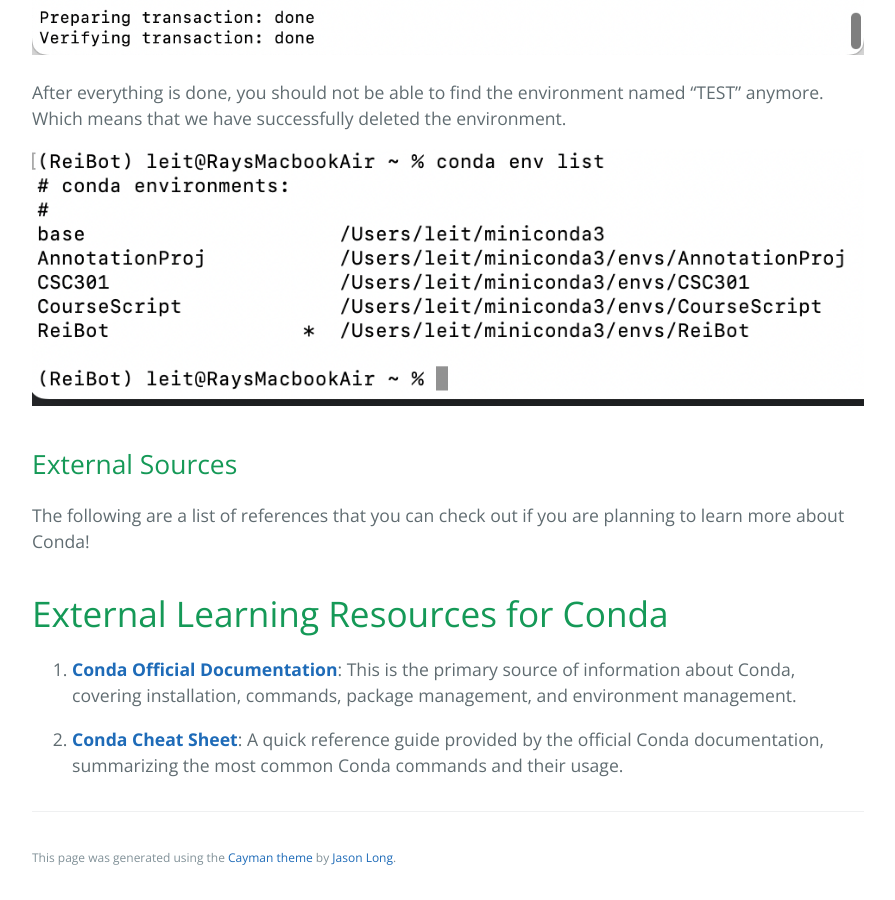
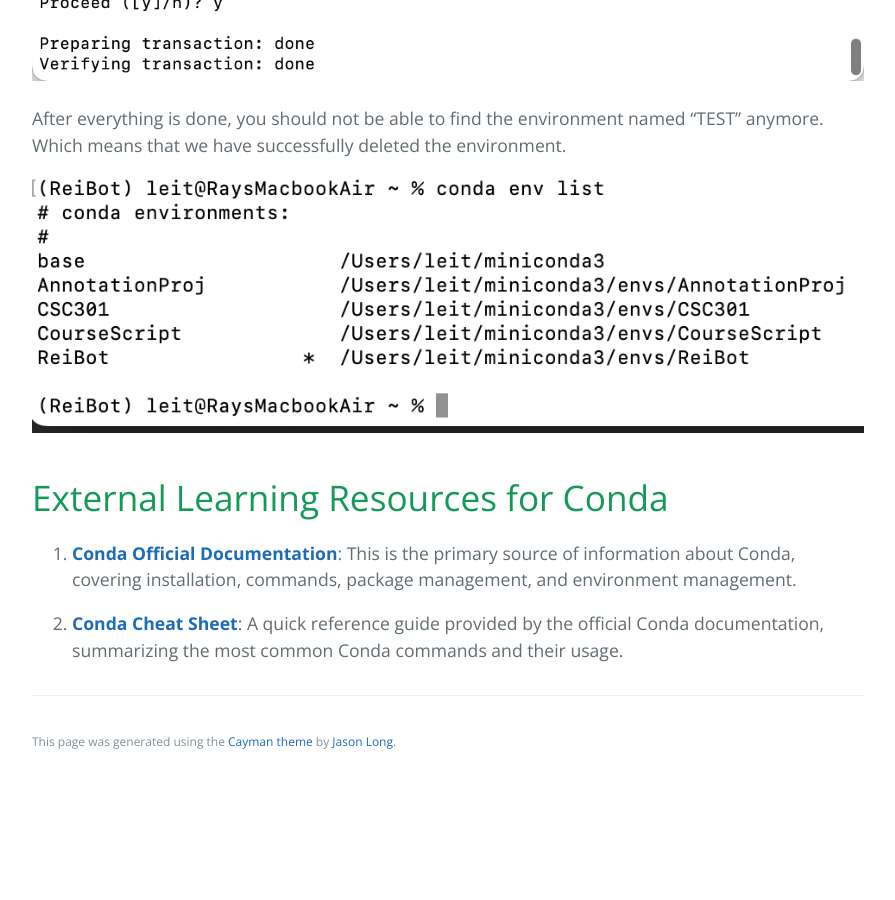
Before and after one commit to learning-software-engineering/learning-software-engineering.github.io, a Jekyll site: the page built from Topics/Development_Process/Conda/Install_Conda.md, in a window 1280 px wide and 900 px high, scrolled down 17056 px. Shown: the whole window, without its empty margins (192-1087 px from the left). Built offline with Jekyll 4.4.1, drawn with Linux system fonts in a browser that asks for light colours; our own code applies the rules of GitHub Pages for plain Markdown files; after the commit the page ends 17840 px from its top, so only the background shows below that.

```diff
--- a/Topics/Development_Process/Conda/Install_Conda.md
+++ b/Topics/Development_Process/Conda/Install_Conda.md
@@ -200,10 +201,6 @@
 
 ![conda list env](conda_env_list.png)
 
-## External Sources
-
-The following are a list of references that you can check out if you are planning to learn more about Conda!
-
 # External Learning Resources for Conda
 
 1. [**Conda Official Documentation**](https://docs.conda.io/en/latest/): This is the primary source of information about Conda, covering installation, commands, package management, and environment management.
```
Also changed, not shown: other parts of Topics/Development_Process/Conda/Install_Conda.md (+1 -0 lines).
